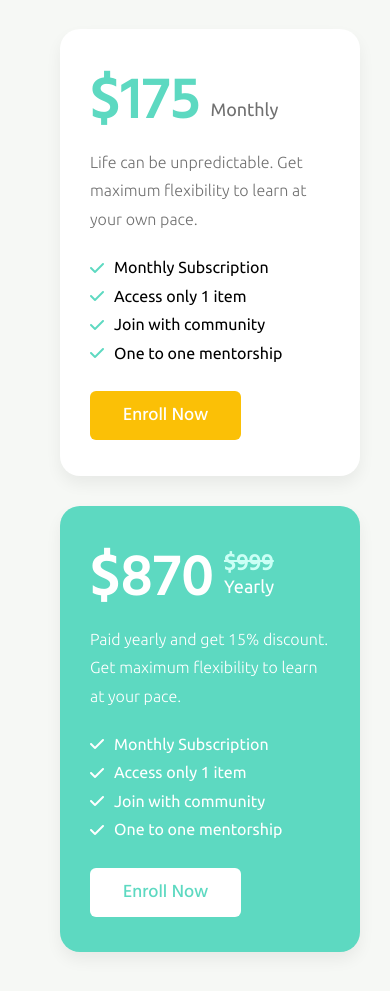
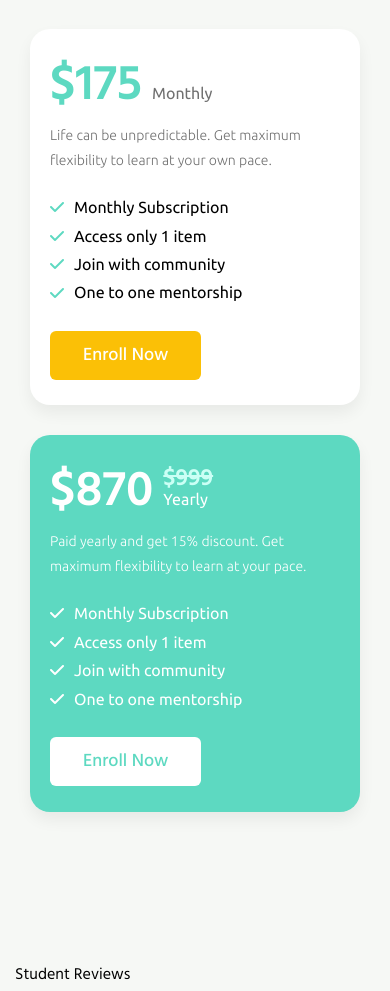
Before and after one commit to front-end-by-rimantas/41-grupe-portfolio-docland, a website: page index.html in a window 390 px wide. Shown: the part 6840-7831 px from the top of the page. Drawn offline with Linux system fonts and the light colour scheme.

Commit message:
responsiveness fix

```diff
--- a/css/components/pricing.css
+++ b/css/components/pricing.css
@@ -129,3 +129,36 @@
         padding: 30px 30px 40px;
     }
 }
+
+@media (max-width: 576px){
+    .pricing-card{
+        max-width: 500px;
+    }
+}
+
+
+@media (max-width: 480px) {
+
+    .pricing-card{
+        padding: 20px 20px 30px;
+    }
+
+    .pricing-card p {
+       font-size: 14px;
+    }
+
+    .pricing-card li {
+        font-size: 14px;
+    }
+
+    .price strong  {
+        font-size: 50px;
+    }
+
+    .price span {
+        font-size: 16px;
+        padding-bottom: 16px;
+    }
+
+    .btn-enroll{}
+}
--- a/index.html
+++ b/index.html
@@ -744,7 +744,7 @@
                 </div>
             </div>
             <div class="row">
-                <div class="col-11 ml-1 col-md-6 ml-md-0 col-xl-5 ml-xl-1 ml-xxl-2 col-xxl-4">
+                <div class="col-12 ml-0 col-sm-10 ml-sm-1 col-md-6 ml-md-0 col-xl-5 ml-xl-1 ml-xxl-2 col-xxl-4">
                     <div class="pricing-card">
                         <div class="price">
                             <strong>$175</strong>
@@ -763,7 +763,7 @@
                         <a class="btn-enroll" href="">Enroll Now</a>
                     </div>
                 </div>
-                <div class="col-11 ml-1 col-md-6 ml-md-0 col-xxl-4 ml-xxl-0">
+                <div class="col-12 ml-0 col-sm-10 ml-sm-1 col-md-6 ml-md-0 col-xxl-4 ml-xxl-0">
                     <div class="pricing-card green-card">
                         <div class="price">
                             <strong>$870</strong>
```
